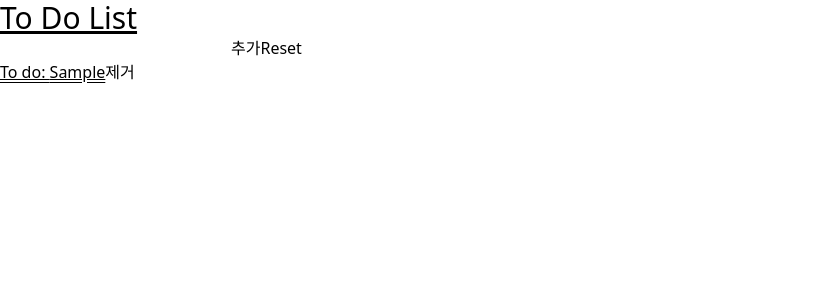
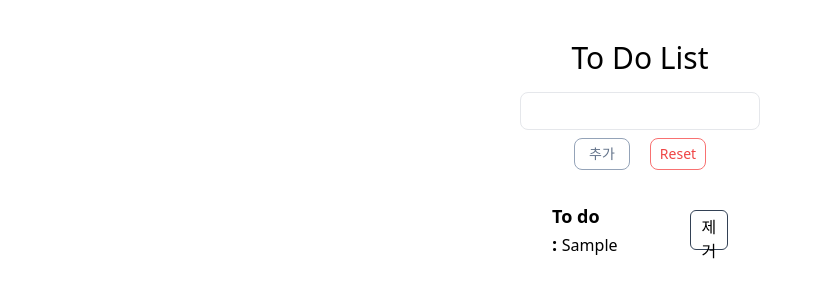
Before and after one commit to software92/todo-app--simple, a React (Vite) app: page / in a window 1280 px wide. Both pictures are taken after typing "Sample" into the empty fields and a click on the button "추가". Shown: the top 300 px of the page, without its empty margins (0-823 px from the left). Built offline with nearby package versions, Linux system fonts and the light colour scheme.

Commit message:
style: app style 적용

```diff
--- a/src/App.tsx
+++ b/src/App.tsx
@@ -41,7 +41,7 @@ function App() {
 
   return (
     // container
-    <div>
+    <div className='w-screen h-full py-10 flex flex-col gap-y-4 items-center'>
       <Header />
       <Form
         handleUpdateTodos={handleUpdateTodos}
--- a/src/components/Form.tsx
+++ b/src/components/Form.tsx
@@ -24,15 +24,30 @@ const Form = ({ handleUpdateTodos, handleTodoReset }: Props) => {
   }
 
   return (
-    <div>
+    <div className='flex flex-col gap-2'>
+      {/* <div className='grid grid-cols-2 gap-3'> */}
       <input
         type='text'
         value={text}
         onChange={handleTextChange}
         onKeyDown={handleKeyDown}
+        autoFocus
+        className='w-60 min-w-40 border border-black-100 rounded-lg focus:outline-none p-2 text-sm text-slate-600'
       />
-      <button onClick={handleClick}>추가</button>
-      <button onClick={handleTodoReset}>Reset</button>
+      <div className='flex justify-center gap-5'>
+        <button
+          onClick={handleClick}
+          className='w-14 h-8 text-sm text-slate-500 rounded-lg py-1 border border-slate-400'
+        >
+          추가
+        </button>
+        <button
+          onClick={handleTodoReset}
+          className='w-14 h-8 text-sm text-red-500 rounded-lg py-1 border border-red-400'
+        >
+          Reset
+        </button>
+      </div>
     </div>
   )
 }
--- a/src/components/Header.tsx
+++ b/src/components/Header.tsx
@@ -1,9 +1,9 @@
 const Header = () => {
   return (
     <header>
-      <h1 className='underline'>To Do List</h1>
+      <h1>To Do List</h1>
     </header>
-  );
-};
+  )
+}
 
-export default Header;
+export default Header
--- a/src/components/Item.tsx
+++ b/src/components/Item.tsx
@@ -7,9 +7,21 @@ interface Props {
 
 const Item = ({ todo, handleTodoRemove }: Props) => {
   return (
-    <li>
-      <span className='underline decoration-double'>To do: {todo.todo}</span>
-      <button onClick={() => handleTodoRemove(todo.id)}>제거</button>
+    <li className='flex gap-2 justify-between items-center w-full'>
+      <span className='w-full'>
+        <strong className='text-lg'>
+          To do
+          <br /> :{' '}
+        </strong>
+
+        {todo.todo}
+      </span>
+      <button
+        onClick={() => handleTodoRemove(todo.id)}
+        className='border border-slate-700 rounded-md p-1 text-1 w-12 h-10'
+      >
+        제거
+      </button>
     </li>
   )
 }
--- a/src/components/List.tsx
+++ b/src/components/List.tsx
@@ -8,7 +8,7 @@ interface Props {
 
 const List = ({ todos, handleTodoRemove }: Props) => {
   return (
-    <ul>
+    <ul className='flex flex-col gap-2 max-w-screen-sm min-w-52 p-4'>
       {todos.map(todo => (
         <Item
           key={todo.id}
```
